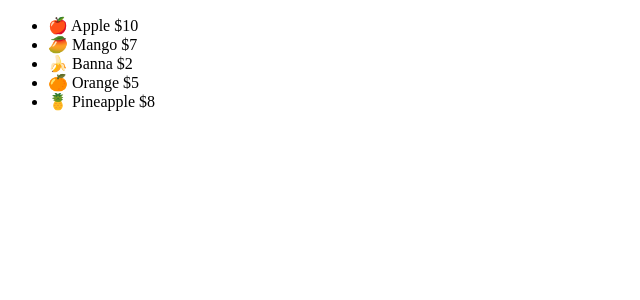
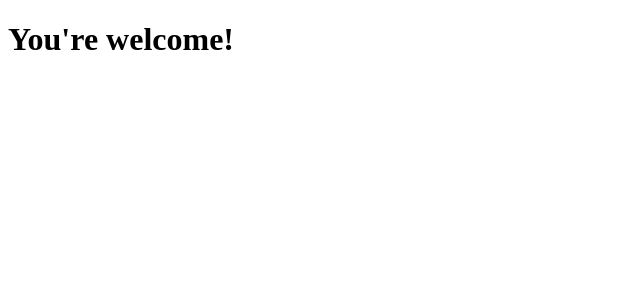
Before and after one commit to richardyhayashi/react-beginners-code-stoic, a React (Vite) app in the folder src/: page / in a window 1280 px wide. Shown: the top 300 px of the page, without its empty margins (0-640 px from the left). Built offline with nearby package versions, Linux system fonts and the light colour scheme.

Commit message:
Finished Chapter 16.

```diff
--- a/src/src/App.jsx
+++ b/src/src/App.jsx
@@ -1,3 +1,4 @@
+import ConditionalComponent from "./components/ConditionalComponent";
 import Fruits from "./components/Fruits";
 
 function App() {
@@ -10,7 +11,7 @@
 
   return (
     <div>
-      <Fruits />
+      <ConditionalComponent />
     </div>
   );
 }
--- /dev/null
+++ b/src/src/components/Code.jsx
@@ -0,0 +1,9 @@
+const Code = () => {
+  return (
+    <div>
+        <h1>Code everyday!</h1>
+    </div>
+  );
+};
+
+export default Code;
--- /dev/null
+++ b/src/src/components/ConditionalComponent.jsx
@@ -0,0 +1,14 @@
+import Code from "./Code";
+import Welcome from "./Welcome";
+
+const ConditionalComponent = () => {
+  const display = true;
+
+  if (display) {
+    return <Welcome />;
+  }
+
+  return <Code />;
+};
+
+export default ConditionalComponent;
--- /dev/null
+++ b/src/src/components/Welcome.jsx
@@ -0,0 +1,9 @@
+function Welcome() {
+  return (
+    <div>
+        <h1>You're welcome!</h1>
+    </div>
+  );
+};
+
+export default Welcome;
```
Also changed, not shown: 1 other file (tests, documents, lock files or other folders).
